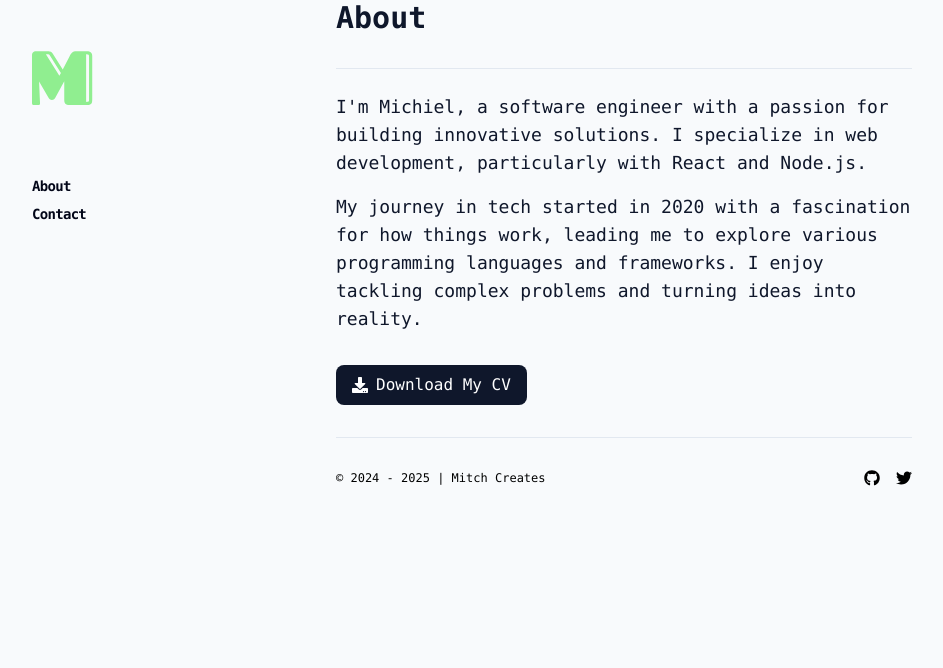
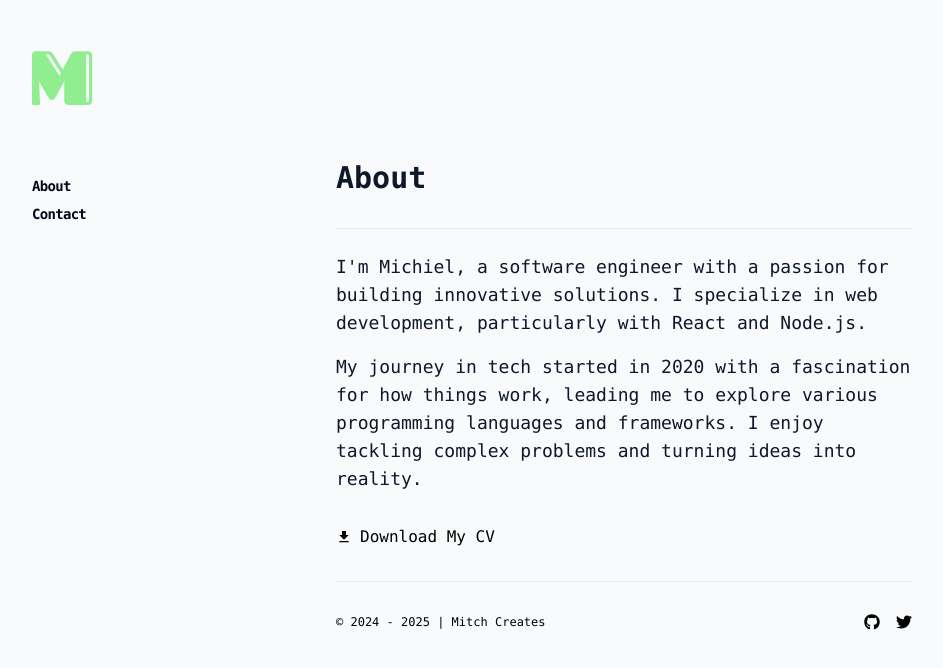
Before and after one commit to Mitch-creates/mitch-portfolio, a React (Vite) app: page /about in a window 1280 px wide. Shown: the top 668 px of the page, without its empty margins (16-959 px from the left). Built offline with nearby package versions, Linux system fonts and the light colour scheme.

Commit message:
Universal linking

```diff
--- a/src/pages/About.tsx
+++ b/src/pages/About.tsx
@@ -1,8 +1,8 @@
-import { FaDownload } from "react-icons/fa";
+import { MdDownload } from "react-icons/md";
 
 function About() {
   return (
-    <div className="px-4 md:px-0">
+    <div className="px-4 md:px-0 pt-[20vh]">
       <h1 className="text-3xl font-semibold text-slate-900 mb-6 pb-8 border-b border-slate-200">
         About
       </h1>
@@ -21,9 +21,9 @@ function About() {
       <a
         href="/Documents/CV_Michiel_ENGLISH.pdf"
         download="Michiel_Van_de_Vyver_CV.pdf"
-        className="inline-flex items-center gap-2 bg-slate-900 text-white px-4 py-2 rounded-lg hover:bg-slate-700 transition-colors mb-8"
+        className="inline-flex items-center gap-2 hover:bg-brand-green hover:text-brand-pink transition-colors duration-200 cursor-pointer mb-8"
       >
-        <FaDownload size={16} /> Download My CV
+        <MdDownload className="w-4 h-4" /> Download My CV
       </a>
     </div>
   );
--- a/src/pages/Contact.tsx
+++ b/src/pages/Contact.tsx
@@ -1,6 +1,6 @@
 function Contact() {
   return (
-    <div className="px-4 md:px-0">
+    <div className="px-4 md:px-0 pt-[20vh]">
       <h1 className="text-3xl font-semibold text-slate-900 mb-6 pb-8 border-b border-slate-200">
         Contact
       </h1>
--- a/src/pages/Home.tsx
+++ b/src/pages/Home.tsx
@@ -13,7 +13,7 @@ function Home() {
         <h1 className=" text-3xl md:text-4xl font-semibold text-slate-900">
           Moin, I'm Michiel
         </h1>
-        <span className="block text-xl md:text-2xl font-normal text-slate-600 pb-4">
+        <span className="block text-xl md:text-2xl font-normal text-slate-600 pb-10">
           A Developer from Belgium soon based in Hamburg.
         </span>
 
--- a/src/pages/Projects.tsx
+++ b/src/pages/Projects.tsx
@@ -3,7 +3,7 @@ import { DATA } from "../constants/types";
 
 function Projects() {
   return (
-    <div className="px-4 md:px-0">
+    <div className="px-4 md:px-0 pt-[20vh]">
       <h1 className="text-3xl font-semibold text-slate-900 mb-6 pb-8 border-b border-slate-200">
         My projects
       </h1>
```
